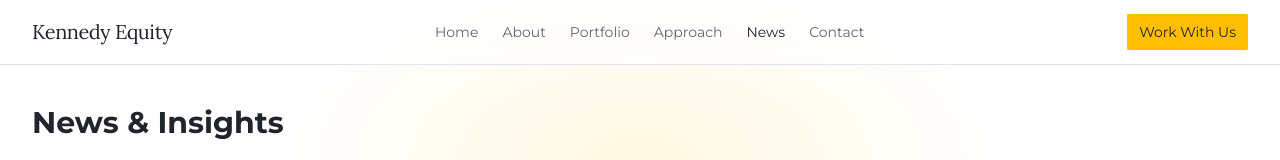
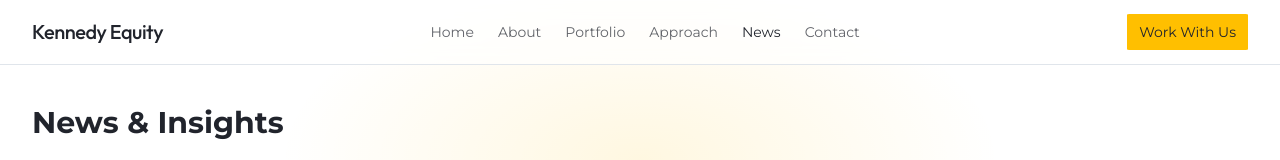
Before and after one commit to mlynnf123/kennedy-equity-showcase, a React (Vite) app: page /news in a window 1280 px wide. Shown: the top 160 px of the page. Built offline with nearby package versions, Linux system fonts and the light colour scheme.

Commit message:
Revert font change
Reverted the font change in the Navbar. The previous font choice was not to the user's liking.

```diff
--- a/index.html
+++ b/index.html
@@ -9,7 +9,7 @@
 
     <link rel="preconnect" href="https://fonts.googleapis.com" />
     <link rel="preconnect" href="https://fonts.gstatic.com" crossorigin />
-    <link href="https://fonts.googleapis.com/css2?family=Montserrat:wght@400;500;600;700&family=Lora:wght@400;600;700&display=swap" rel="stylesheet" />
+    <link href="https://fonts.googleapis.com/css2?family=Montserrat:wght@400;500;600;700&family=Lora:wght@400;600;700&family=Outfit:wght@300;400;500;600&display=swap" rel="stylesheet" />
 
     <meta property="og:title" content="Kennedy Equity | Real Estate Investments" />
     <meta property="og:description" content="Strategic real estate investments. Sustainable growth. Trusted management." />
--- a/src/components/site/Navbar.tsx
+++ b/src/components/site/Navbar.tsx
@@ -26,7 +26,7 @@ export const Navbar = () => {
   return <header className="sticky top-0 z-40 bg-background/80 backdrop-blur supports-[backdrop-filter]:bg-background/60 border-b border-border">
       <nav className="container flex items-center justify-between h-16">
         <Link to="/" className="flex items-center gap-2 focus:outline-none focus:ring-2 focus:ring-ring rounded-md">
-          <span className="tracking-tight font-brand font-normal text-xl">Kennedy Equity</span>
+          <span className="tracking-tight font-brand font-medium text-xl">Kennedy Equity</span>
         </Link>
         <div className="hidden md:flex items-center gap-6">
           {navItems.map(item => <Link key={item.to} to={item.to} className={`text-sm transition-colors hover:text-foreground/80 ${pathname === item.to ? "text-foreground" : "text-foreground/70"}`}>
--- a/src/index.css
+++ b/src/index.css
@@ -114,8 +114,8 @@ All colors MUST be HSL.
 }
 
 @layer utilities {
-  /* Brand font utility using Lora for a more prominent look */
+  /* Brand font utility: modern, prominent sans */
   .font-brand {
-    font-family: 'Lora', serif;
+    font-family: 'Outfit', 'Montserrat', ui-sans-serif, system-ui, -apple-system, Segoe UI, Roboto, Arial, "Noto Sans", "Helvetica Neue", sans-serif;
   }
 }
```
